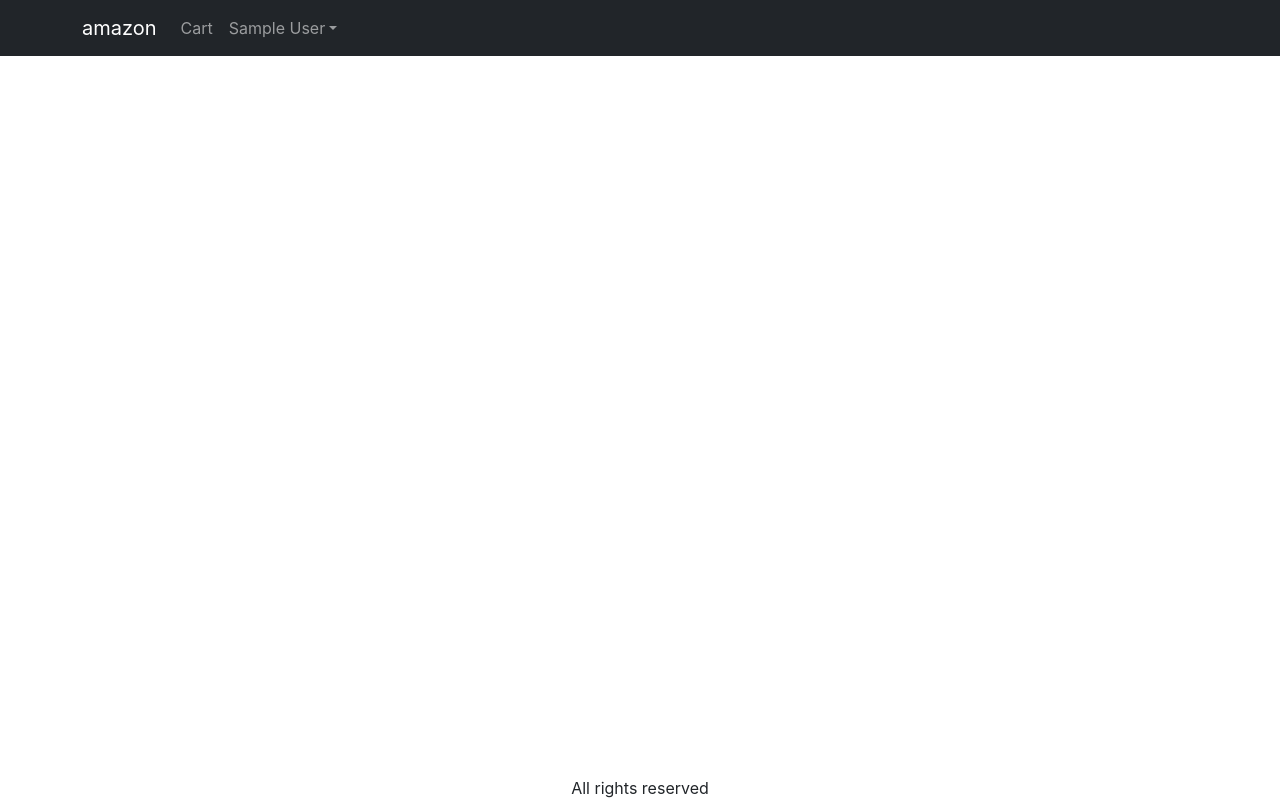
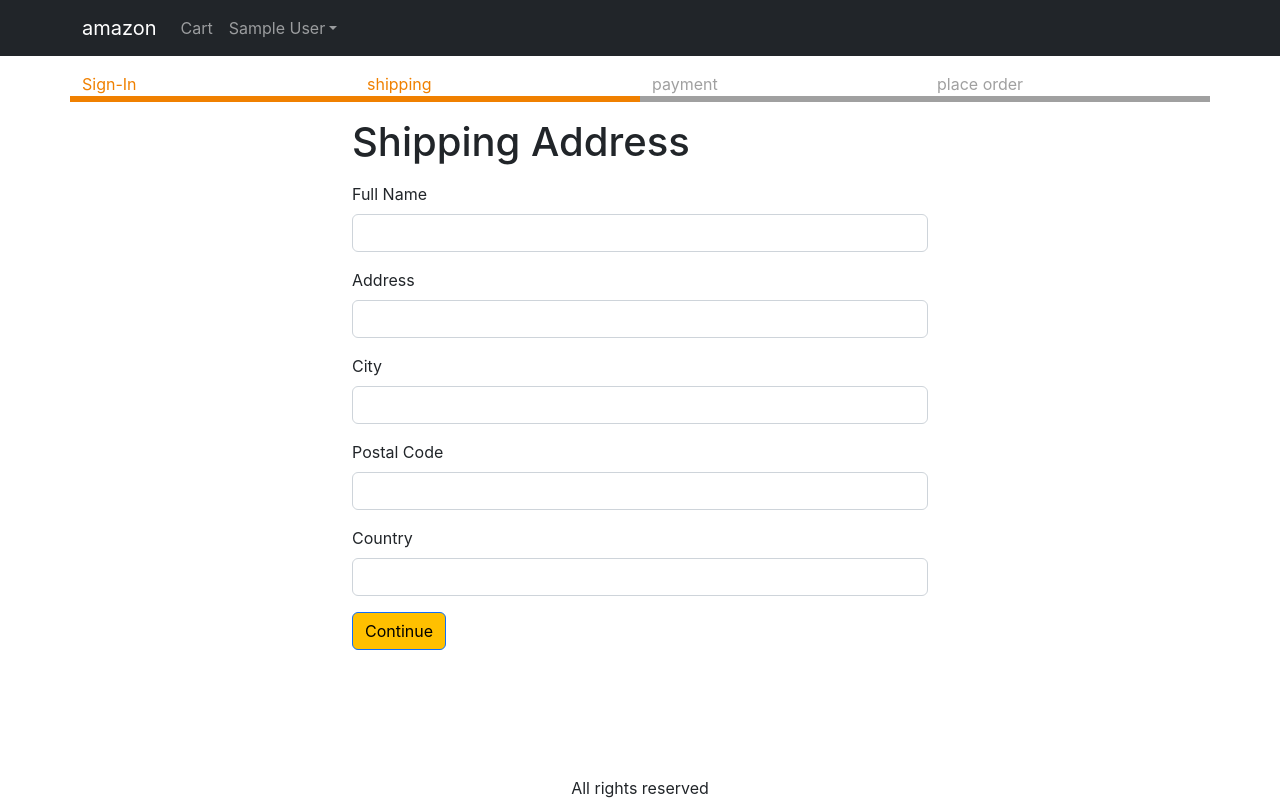
Before and after one commit to Gautam033k/Ecommerce, a React (Create React App) app in the folder amazonClone/frontend/: page /shipping in a window 1280 px wide. Built offline with nearby package versions, Linux system fonts and the light colour scheme; sample sign-in values are in the browser's storage.

Commit message:
level -19-"played around with shipping Screen and its styling ,Like adding checkOutSteps"

```diff
--- a/amazonClone/frontend/src/App.js
+++ b/amazonClone/frontend/src/App.js
@@ -14,6 +14,7 @@
 import { Store } from './Store';
 import CartScreen from './Screen/CartScreen.js';
 import SignInScreen from './Screen/SignInScreen.js';
+import ShippingAdd from './Screen/ShippingAdd.js';
 
 function App() {
   const { state, dispatch: ctxDispatch } = useContext(Store);
@@ -22,6 +23,7 @@
   const signoutHandler = () => {
     ctxDispatch({ type: 'USER_SIGNOUT' });
     localStorage.removeItem('userInfo');
+    localStorage.removeItem('shippingAddress');
   };
 
   return (
@@ -75,6 +77,7 @@
               <Route path="/products/:slug" element={<ProductScreen />} />
               <Route path="/cart" element={<CartScreen />} />
               <Route path="/signin" element={<SignInScreen />} />
+              <Route path="/shipping" element={<ShippingAdd />} />
               <Route path="/" element={<HomeScreen />} />
             </Routes>
           </Container>
--- /dev/null
+++ b/amazonClone/frontend/src/Screen/ShippingAdd.js
@@ -0,0 +1,112 @@
+import React, { useContext, useEffect, useState } from 'react';
+import { Helmet } from 'react-helmet-async';
+import Form from 'react-bootstrap/Form';
+import Button from 'react-bootstrap/Button';
+import { useNavigate } from 'react-router-dom';
+import { Store } from '../Store';
+import CheckOutSteps from '../components/CheckOutSteps.js';
+
+export default function ShippingAdd() {
+  const navigate = useNavigate();
+  const { state, dispatch: ctxDispatch } = useContext(Store);
+  const {
+    userInfo,
+    cart: { shippingAddress },
+  } = state;
+  const [fullName, setFullName] = useState(shippingAddress.fullName || '');
+  const [address, setAddress] = useState(shippingAddress.address || '');
+  const [city, setCity] = useState(shippingAddress.city || '');
+  const [postalCode, setPostalCode] = useState(
+    shippingAddress.postalCode || ''
+  );
+  useEffect(() => {
+    if (!userInfo) {
+      navigate('/signin?redirect=/shipping');
+    }
+  }, [userInfo, navigate]);
+  const [country, setCountry] = useState(shippingAddress.country || '');
+
+  const submitHandler = (e) => {
+    e.preventDefault();
+    ctxDispatch({
+      type: 'SAVE-SHIPPING-ADDRESS',
+      payload: {
+        fullName,
+        address,
+        city,
+        postalCode,
+        country,
+      },
+    });
+
+    localStorage.setItem(
+      'shippingAddress',
+      JSON.stringify({
+        fullName,
+        address,
+        city,
+        postalCode,
+        country,
+      })
+    );
+    navigate('/payment');
+  };
+  return (
+    <div>
+      <Helmet>
+        <title>Shipping Address</title>
+      </Helmet>
+      <CheckOutSteps step1 step2></CheckOutSteps>
+      <div className="container small-container">
+        <h1 className="my-3">Shipping Address</h1>
+        <Form onSubmit={submitHandler}>
+          <Form.Group className="mb-3" controlId="fullName">
+            <Form.Label>Full Name</Form.Label>
+            <Form.Control
+              value={fullName}
+              onChange={(e) => setFullName(e.target.value)}
+              required
+            />
+          </Form.Group>
+          <Form.Group className="mb-3" controlId="address">
+            <Form.Label>Address</Form.Label>
+            <Form.Control
+              value={address}
+              onChange={(e) => setAddress(e.target.value)}
+              required
+            />
+          </Form.Group>
+          <Form.Group className="mb-3" controlId="city">
+            <Form.Label>City</Form.Label>
+            <Form.Control
+              value={city}
+              onChange={(e) => setCity(e.target.value)}
+              required
+            />
+          </Form.Group>
+          <Form.Group className="mb-3" controlId="postalCode">
+            <Form.Label>Postal Code</Form.Label>
+            <Form.Control
+              value={postalCode}
+              onChange={(e) => setPostalCode(e.target.value)}
+              required
+            />
+          </Form.Group>
+          <Form.Group className="mb-3" controlId="country">
+            <Form.Label>Country</Form.Label>
+            <Form.Control
+              value={country}
+              onChange={(e) => setCountry(e.target.value)}
+              required
+            />
+          </Form.Group>
+          <div className="mb-3">
+            <Button variant="primary" type="submit">
+              Continue
+            </Button>
+          </div>
+        </Form>
+      </div>
+    </div>
+  );
+}
--- a/amazonClone/frontend/src/Store.js
+++ b/amazonClone/frontend/src/Store.js
@@ -9,6 +9,9 @@
     ? JSON.parse(localStorage.getItem('userInfo'))
     : null,
   cart: {
+    shippingAddress: localStorage.getItem('shippingAddress')
+      ? JSON.parse(localStorage.getItem('shippingAddress'))
+      : {},
     cartItems: localStorage.getItem('cartItems')
       ? JSON.parse(localStorage.getItem('cartItems'))
       : [],
@@ -41,7 +44,19 @@
     case 'USER_SIGNIN':
       return { ...state, userInfo: action.payload };
     case 'USER_SIGNOUT':
-      return { ...state, userInfo: null };
+      return {
+        ...state,
+        userInfo: null,
+        cart: { cartItems: [], shippingAddress: {} },
+      };
+    case 'SAVE_SHIPPING_ADDRESS':
+      return {
+        ...state,
+        cart: {
+          ...state.cart,
+          shippingAddress: action.payload,
+        },
+      };
     default:
       return state;
   }
--- /dev/null
+++ b/amazonClone/frontend/src/components/CheckOutSteps.js
@@ -0,0 +1,14 @@
+import React from 'react';
+import Row from 'react-bootstrap/Row';
+import Col from 'react-bootstrap/Col';
+
+export default function CheckOutSteps(props) {
+  return (
+    <Row className="checkout-steps">
+      <Col className={props.step1 ? 'active' : ''}>Sign-In</Col>
+      <Col className={props.step2 ? 'active' : ''}>shipping</Col>
+      <Col className={props.step3 ? 'active' : ''}>payment</Col>
+      <Col className={props.step4 ? 'active' : ''}>place order</Col>
+    </Row>
+  );
+}
--- a/amazonClone/frontend/src/index.css
+++ b/amazonClone/frontend/src/index.css
@@ -65,3 +65,13 @@
 .small-container {
   max-width: 600px;
 }
+
+.checkout-steps > div {
+  border-bottom: 0.4rem solid #a0a0a0;
+  color: #a0a0a0;
+}
+
+.checkout-steps > div.active {
+  border-bottom: 0.4rem solid #f08000;
+  color: #f08000;
+}
```
